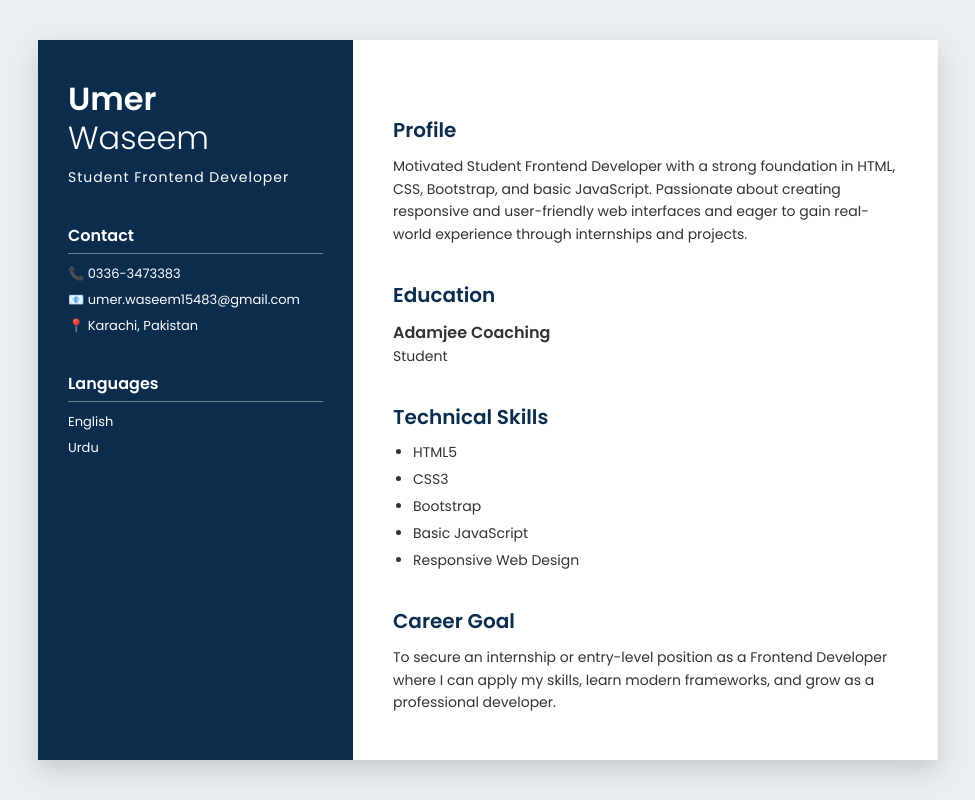
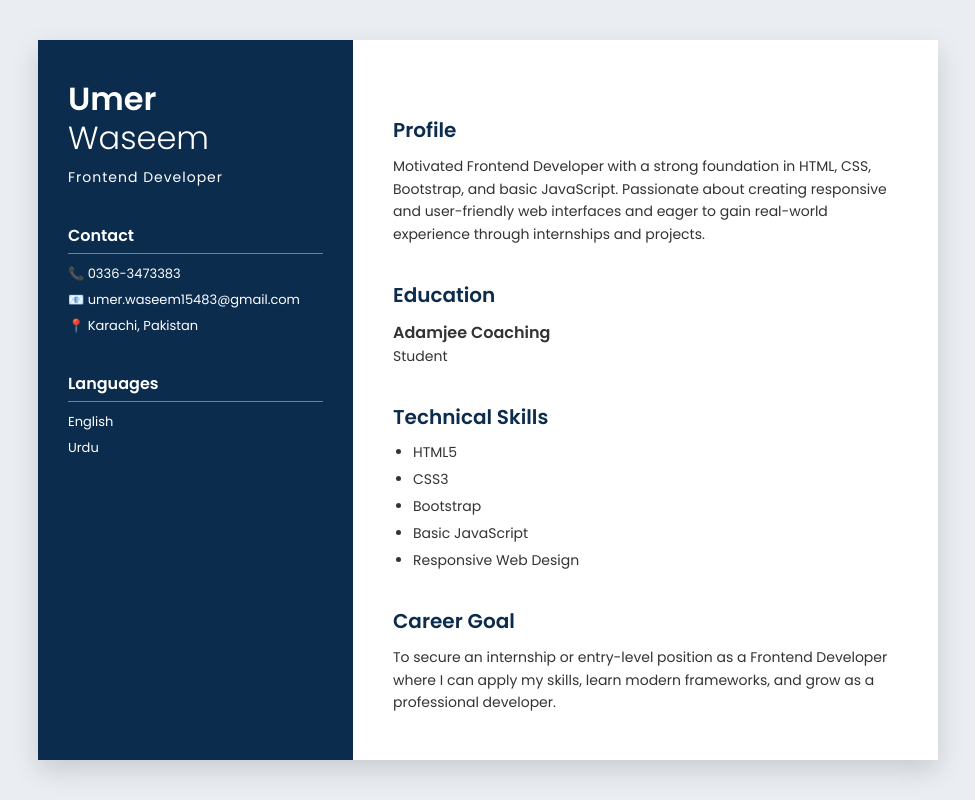
Before and after one commit to umerwaseem12/My-Resume-Portfolio, a plain HTML site: page index.html in a window 1280 px wide. Shown: the whole page, without its empty margins (152-1127 px from the left). Drawn offline with Linux system fonts and the light colour scheme.

Commit message:
Update job title in index.html

```diff
--- a/index.html
+++ b/index.html
@@ -13,7 +13,7 @@
   <!-- LEFT SECTION -->
   <div class="left">
     <h1>Umer<br><span>Waseem</span></h1>
-    <p class="title">Student Frontend Developer</p>
+    <p class="title"> Frontend Developer</p>
 
     <div class="section">
       <h3>Contact</h3>
@@ -35,7 +35,7 @@
     <div class="section">
       <h2>Profile</h2>
       <p>
-        Motivated Student Frontend Developer with a strong foundation in HTML,
+        Motivated Frontend Developer with a strong foundation in HTML,
         CSS, Bootstrap, and basic JavaScript. Passionate about creating
         responsive and user-friendly web interfaces and eager to gain
         real-world experience through internships and projects.
```
